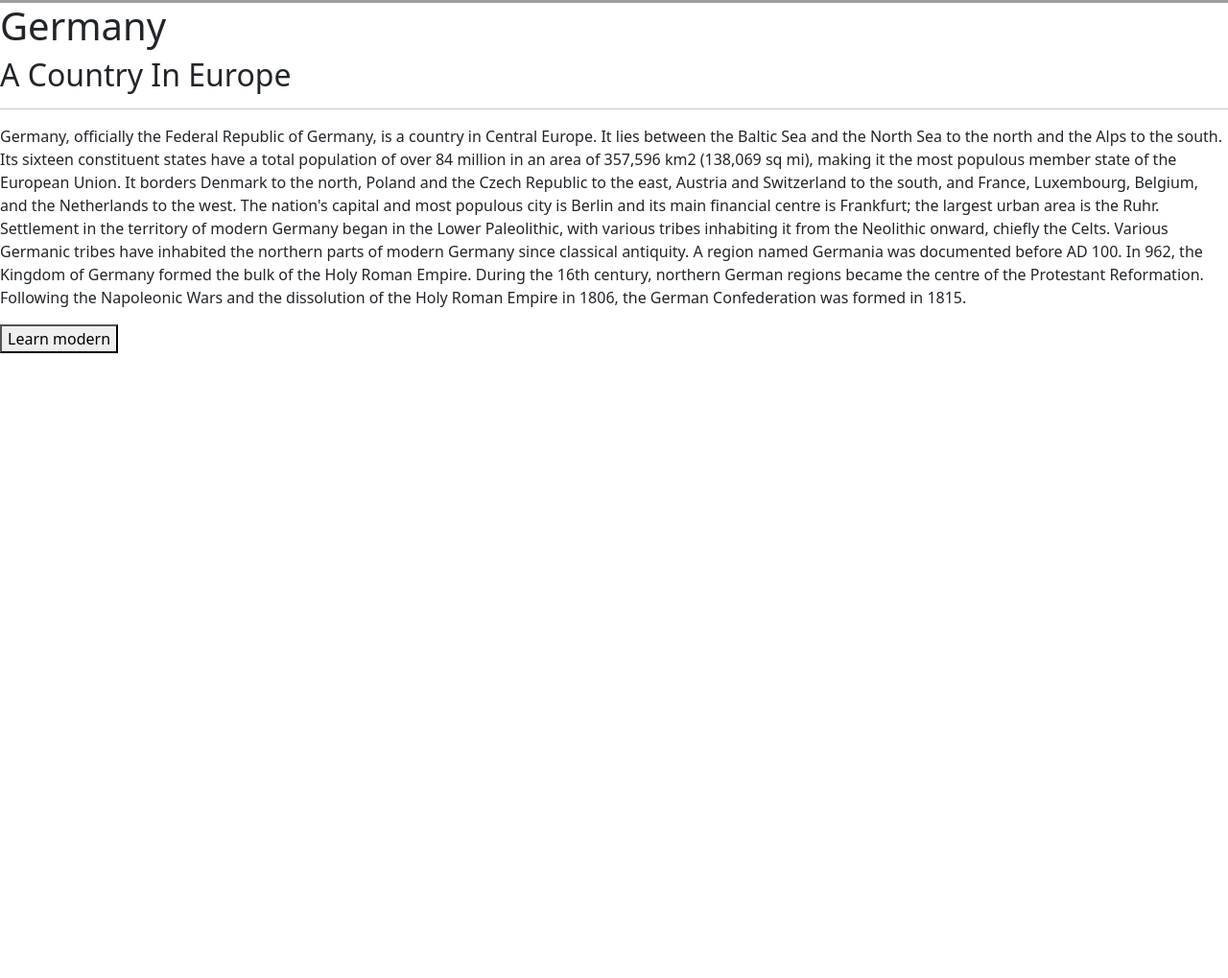
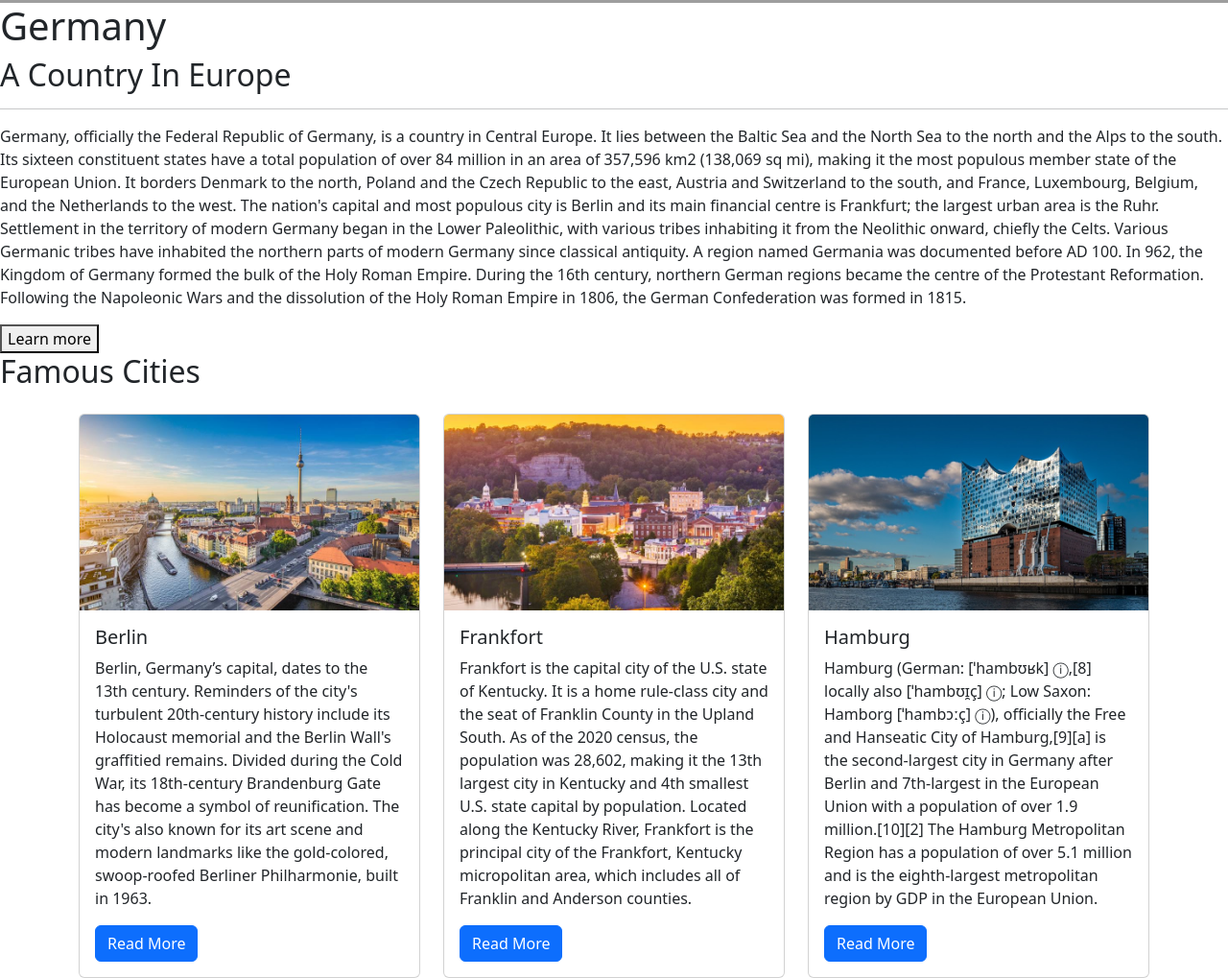
Before and after one commit to muzhiwa/week1_personal_page, a plain HTML site: page index.html in a window 1280 px wide. Shown: the part 1021-2040 px from the top of the page at 96% size. Before the commit the page ends 1389 px from the top, so only its background shows below. Drawn offline with nearby package versions, Linux system fonts and the light colour scheme; grey boxes are pictures that could not be loaded.

Commit message:
added cities

```diff
--- a/index.html
+++ b/index.html
@@ -18,7 +18,7 @@
           <div class="collapse navbar-collapse" id="navbarNav">
             <ul class="navbar-nav">
               <li class="nav-item">
-                <a class="nav-link active" aria-current="page" href="/">Home</a>
+                <a class="nav-link active" aria-current="page" href="#home">Home</a>
               </li>
               <li class="nav-item">
                 <a class="nav-link" href="#cities">Famous Cities</a>
@@ -57,6 +57,7 @@
           <span class="visually-hidden">Next</span>
         </button>
     </div>
+    <section id="home">
       <h1>Germany</h1>
       <h2> A Country In Europe</h2>
       <hr>
@@ -64,7 +65,49 @@
 
         Settlement in the territory of modern Germany began in the Lower Paleolithic, with various tribes inhabiting it from the Neolithic onward, chiefly the Celts. Various Germanic tribes have inhabited the northern parts of modern Germany since classical antiquity. A region named Germania was documented before AD 100. In 962, the Kingdom of Germany formed the bulk of the Holy Roman Empire. During the 16th century, northern German regions became the centre of the Protestant Reformation. Following the Napoleonic Wars and the dissolution of the Holy Roman Empire in 1806, the German Confederation was formed in 1815.
       </p>
-    <a href="https://en.wikipedia.org/wiki/Germany"> <button> Learn modern</button></a>
+      <a href="https://en.wikipedia.org/wiki/Germany"> <button> Learn more</button></a>
+    </section>
+
+    <section id="#cities">
+        <h2> Famous Cities</h2>
+        <div class="container mt-4">
+            <div class="row">
+                <div class="col-md-4">
+                    <div class="card" style="width: 100%;">
+                        <img src="images/berlin.jpeg" class="card-img-top" alt="...">
+                        <div class="card-body">
+                          <h5 class="card-title">Berlin</h5>
+                          <p class="card-text">Berlin, Germany’s capital, dates to the 13th century. Reminders of the city's turbulent 20th-century history include its Holocaust memorial and the Berlin Wall's graffitied remains. Divided during the Cold War, its 18th-century Brandenburg Gate has become a symbol of reunification. The city's also known for its art scene and modern landmarks like the gold-colored, swoop-roofed Berliner Philharmonie, built in 1963.</p>
+                          <a href="https://en.wikipedia.org/wiki/Berlin" class="btn btn-primary">Read More</a>
+                        </div>
+                    </div>
+                </div>
+
+                <div class="col-md-4">
+                    <div class="card" style="width: 100%;">
+                      <img src="images/frankfort.jpeg" class="card-img-top" alt="...">
+                      <div class="card-body">
+                        <h5 class="card-title">Frankfort</h5>
+                        <p class="card-text">Frankfort is the capital city of the U.S. state of Kentucky. It is a home rule-class city and the seat of Franklin County in the Upland South. As of the 2020 census, the population was 28,602, making it the 13th largest city in Kentucky and 4th smallest U.S. state capital by population. Located along the Kentucky River, Frankfort is the principal city of the Frankfort, Kentucky micropolitan area, which includes all of Franklin and Anderson counties.</p>
+                        <a href="https://en.wikipedia.org/wiki/Frankfort,_Kentucky" class="btn btn-primary">Read More</a>
+                      </div>
+                    </div>
+                </div>
+
+                <div class="col-md-4">
+                    <div class="card" style="width: 100%;">
+                      <img src="images/Hamburg.jpg" class="card-img-top" alt="...">
+                      <div class="card-body">
+                        <h5 class="card-title">Hamburg</h5>
+                        <p class="card-text">Hamburg (German: [ˈhambʊʁk] ⓘ,[8] locally also [ˈhambʊɪ̯ç] ⓘ; Low Saxon: Hamborg [ˈhambɔːç] ⓘ), officially the Free and Hanseatic City of Hamburg,[9][a] is the second-largest city in Germany after Berlin and 7th-largest in the European Union with a population of over 1.9 million.[10][2] The Hamburg Metropolitan Region has a population of over 5.1 million and is the eighth-largest metropolitan region by GDP in the European Union.</p>
+                        <a href="https://en.wikipedia.org/wiki/Hamburg" class="btn btn-primary">Read More</a>
+                      </div>
+                    </div>
+                </div>
+            </div>
+        </div>
+
+    </section>
     <script src="https://cdn.jsdelivr.net/npm/bootstrap@5.3.7/dist/js/bootstrap.bundle.min.js" integrity="sha384-ndDqU0Gzau9qJ1lfW4pNLlhNTkCfHzAVBReH9diLvGRem5+R9g2FzA8ZGN954O5Q" crossorigin="anonymous"></script>
 </body>
 </html>
```
Also changed, not shown: images/Hamburg.jpg (added), images/berlin.jpeg (added), images/frankfort.jpeg (added). Lines whose indentation alone changed are shown as unchanged.
